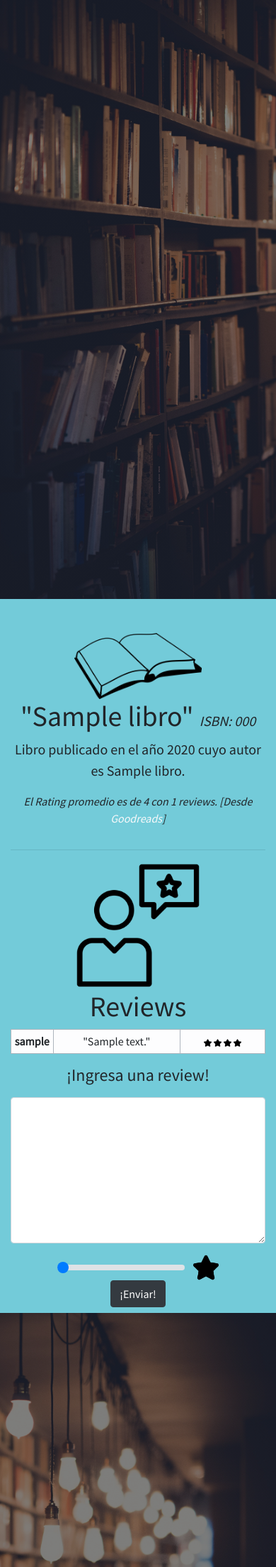
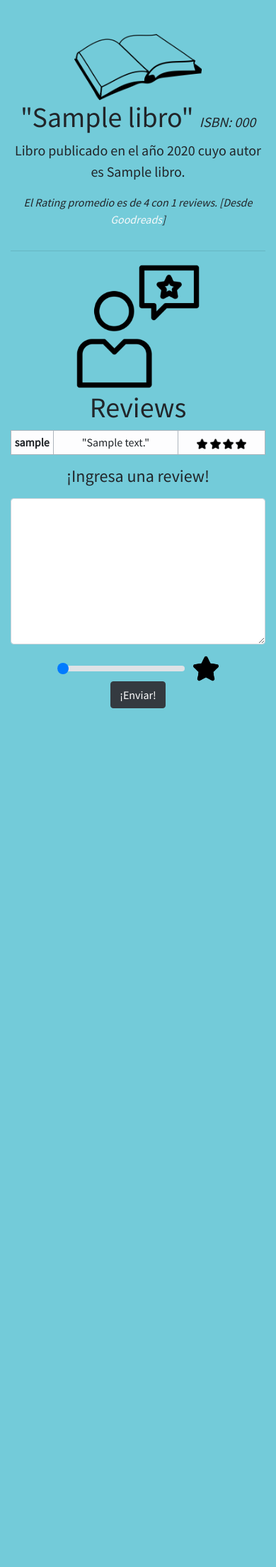
Before and after one commit to acarolinew/project1, a Flask app: template templates/book.html in a window 390 px wide. Shown: the part 56-2264 px from the top of the page at 71% size. After the commit the page ends 1054 px from the top, so only its background shows below. Run offline with Flask 2, Linux system fonts and the light colour scheme; the visitor is signed in with stand-in values (Sample User, id 1); the template is opened without the code that fills it: most values are stand-ins (such as "Sample title", 1, 10 or a date in 2020); some libraries are stand-ins or nearby versions.

Commit message:
Mejora del responsive y pagina 404.html

```diff
--- a/application.py
+++ b/application.py
@@ -165,6 +165,9 @@ def book(book_id):
 @app.route("/api/<isbn>")
 def api(isbn):
     libro_row = db.execute("SELECT l.id, l.isbn, l.title, l.year, a.name FROM libro l, autor a WHERE l.autor_id = a.id and l.isbn = :isbn", {"isbn": isbn}).fetchone()
+    if libro_row is None:
+        mensaje = "ISBN no encontrado"
+        return render_template("404.html", mensaje=mensaje)
     goodreadsApiKey = "tpdr69k3CAh0DA53FqAWw"
     data = requests.get("https://www.goodreads.com/book/review_counts.json?isbns={}&key={}".format(libro_row["isbn"], goodreadsApiKey)).json()
 
@@ -172,3 +175,7 @@ def api(isbn):
                     "review_count": data["books"][0]["reviews_count"], "average_score": data["books"][0]["average_rating"]}
 
     return jsonify(show_data)
+
+@app.errorhandler(404)
+def page_not_found(e):
+    return render_template('404.html'), 404
--- a/templates/book.html
+++ b/templates/book.html
@@ -11,7 +11,7 @@
 
         <div class="row">
 
-            <div class="col-lg-2 bg">
+            <div class="col-lg-2 bg d-none d-lg-block">
             </div>
 
             <div class="col-lg-8">
@@ -61,11 +61,11 @@
                                 <tbody>
                                     {% for review in reviews %}
                                         <tr>
-                                            <th style="vertical-align: middle">{{ review.user_name }}</th>
+                                            <th style="vertical-align: middle; width: 15%">{{ review.user_name }}</th>
                                             <td style="vertical-align: middle; width: 50%">"{{ review.detail }}"</td>
-                                            <td style="vertical-align: middle">
+                                            <td style="vertical-align: middle; width: 35%">
                                                 {% for number in range (review.stars) %}
-                                                    <img src="/static/star.png" class="img-fluid" alt="" style="width: 10%">
+                                                    <img src="/static/star.png" class="img-fluid" alt="" style="width: 15px">
                                                 {% endfor %}
                                             </td>
                                         </tr>
@@ -107,7 +107,7 @@
 
             </div>
 
-            <div class="col-lg-2 bg-r">
+            <div class="col-lg-2 bg-r d-none d-lg-block">
             </div>
 
         </div>
--- a/templates/home.html
+++ b/templates/home.html
@@ -11,7 +11,7 @@
 
         <div class="row">
 
-            <div class="col-lg-2 bg">
+            <div class="col-lg-2 bg d-none d-lg-block">
             </div>
 
             <div class="col-lg-8 mt-5 my-auto">
@@ -50,7 +50,7 @@
                 </div>
 
                 <form class="" action="{{ url_for('home') }}" method="post">
-                    <div class="row">
+                    <div class="row mb-3">
                         <div class="col-lg-5 offset-lg-3">
                             {% if buscar is defined %}
                                 <input class="form-control" type="text" name="buscar" value="{{ buscar }}" id="homeBuscar" placeholder="Ingrese autor, ISBN o titulo del libro">
@@ -66,7 +66,7 @@
 
             </div>
 
-            <div class="col-lg-2 bg-r">
+            <div class="col-lg-2 bg-r d-none d-lg-block">
             </div>
 
         </div>
```
Also changed, not shown: templates/404.html (added, +12 -0 lines).
